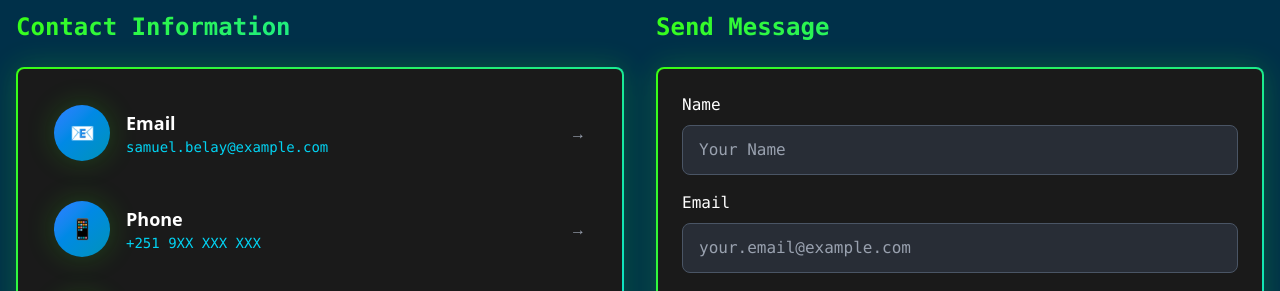
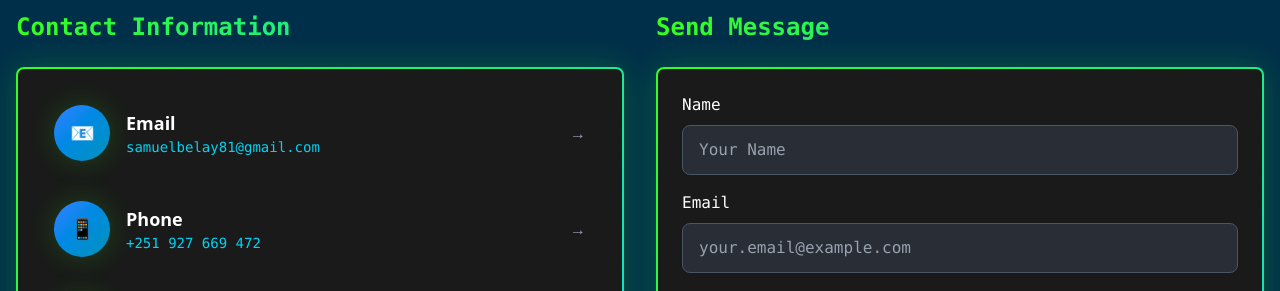
Before and after one commit to Anonimize4/mini-project-, a React (Vite) app: page / in a window 1280 px wide. Shown: the part 4660-4951 px from the top of the page. Built offline with nearby package versions, Linux system fonts and the light colour scheme.

Commit message:
commited

```diff
--- a/src/components/ContactSection.tsx
+++ b/src/components/ContactSection.tsx
@@ -13,14 +13,14 @@ const ContactSection = () => {
     {
       icon: "📧",
       title: "Email",
-      value: "samuel.belay@example.com",
-      link: "mailto:samuel.belay@example.com"
+      value: "samuelbelay81@gmail.com",
+      link: "mailto:samuelbelay81@gmail.com"
     },
     {
       icon: "📱",
       title: "Phone",
-      value: "+251 9XX XXX XXX",
-      link: "tel:+2519XXXXXXXX"
+      value: "+251 927 669 472",
+      link: "tel:+251927669472"
     },
     {
       icon: "📱",
```
